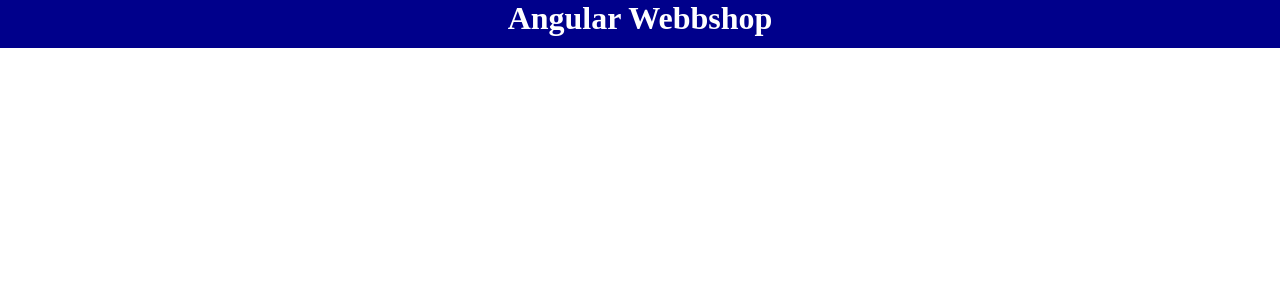
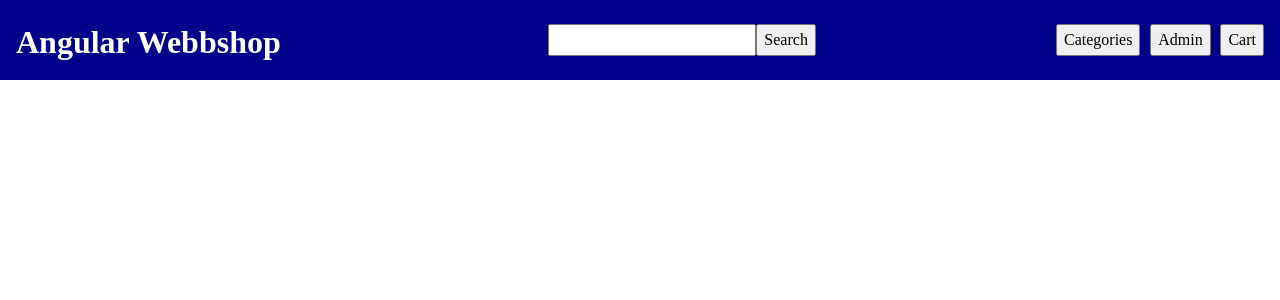
Before and after one commit to erik-malsater/angular_webstore, an Angular app: page / in a window 1280 px wide. Shown: the top 300 px of the page. Built offline with nearby package versions, Linux system fonts and the light colour scheme.

Commit message:
Add flexbox containers in navbar

```diff
--- a/src/app/navbar/navbar.component.html
+++ b/src/app/navbar/navbar.component.html
@@ -1,3 +1,16 @@
 <nav>
-  <h1>Angular Webbshop</h1>
+  <div class="headerContainer">
+    <h1>Angular Webbshop</h1>
+  </div>
+
+  <div class="searchContainer">
+    <input type="text">
+    <button>Search</button>
+  </div>
+
+  <div class="categoriesAdminCartContainer">
+    <button>Categories</button>
+    <button>Admin</button>
+    <button>Cart</button>
+  </div>
 </nav>
--- a/src/app/navbar/navbar.component.scss
+++ b/src/app/navbar/navbar.component.scss
@@ -1,11 +1,31 @@
 nav{
     width: 100vw;
-    height: 3rem;
+    height: 5rem;
     background-color: darkblue;
+    display: flex;
+    justify-content: space-between;
+    padding: 1rem;
+    box-sizing: border-box;
 }
 
 h1{
-    margin: 0;
+    margin-top: 0.5rem;
     color: white;
-    text-align: center;
 }
+
+.searchContainer{
+    margin-top: 0.5rem;
+    display: flex;
+    justify-content: space-between;
+    height: 2rem;
+    width: 15rem;
+}
+
+.categoriesAdminCartContainer{
+    margin-top: 0.5rem;
+    display: flex;
+    justify-content: space-between;
+    width: 13rem;
+    height: 2rem;
+
+}
```
